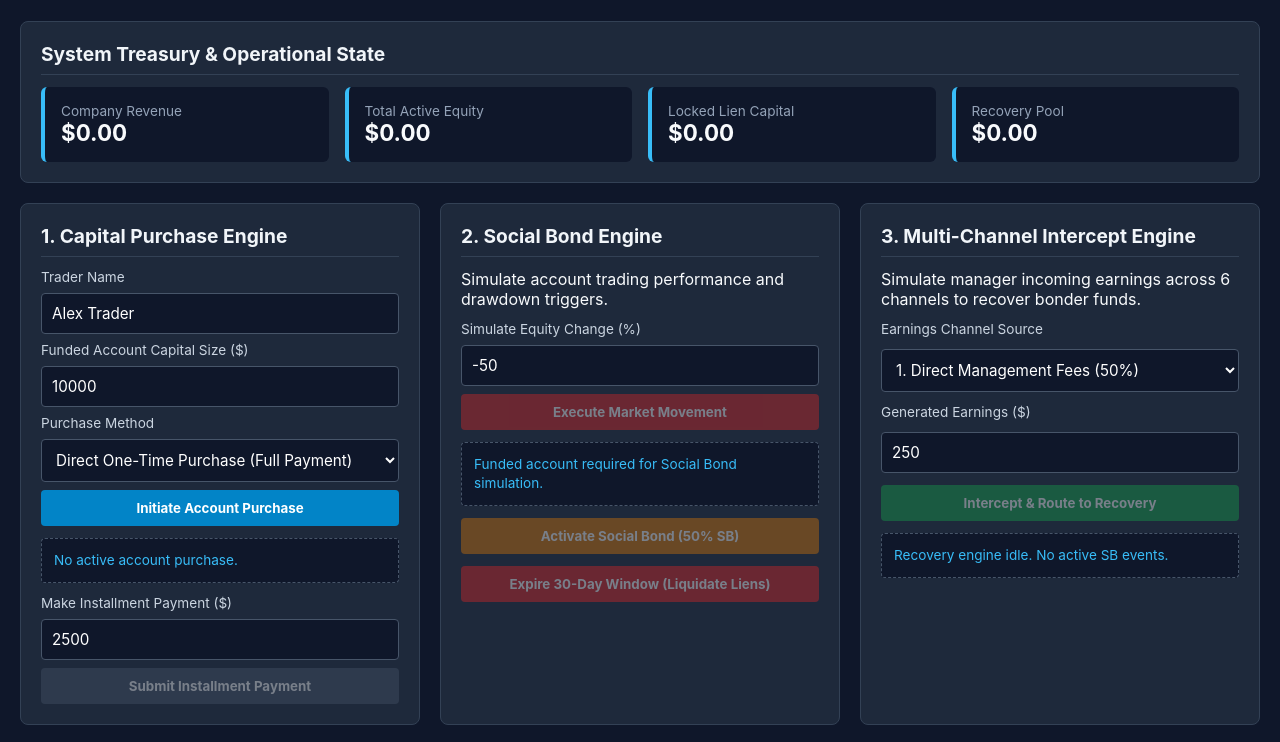
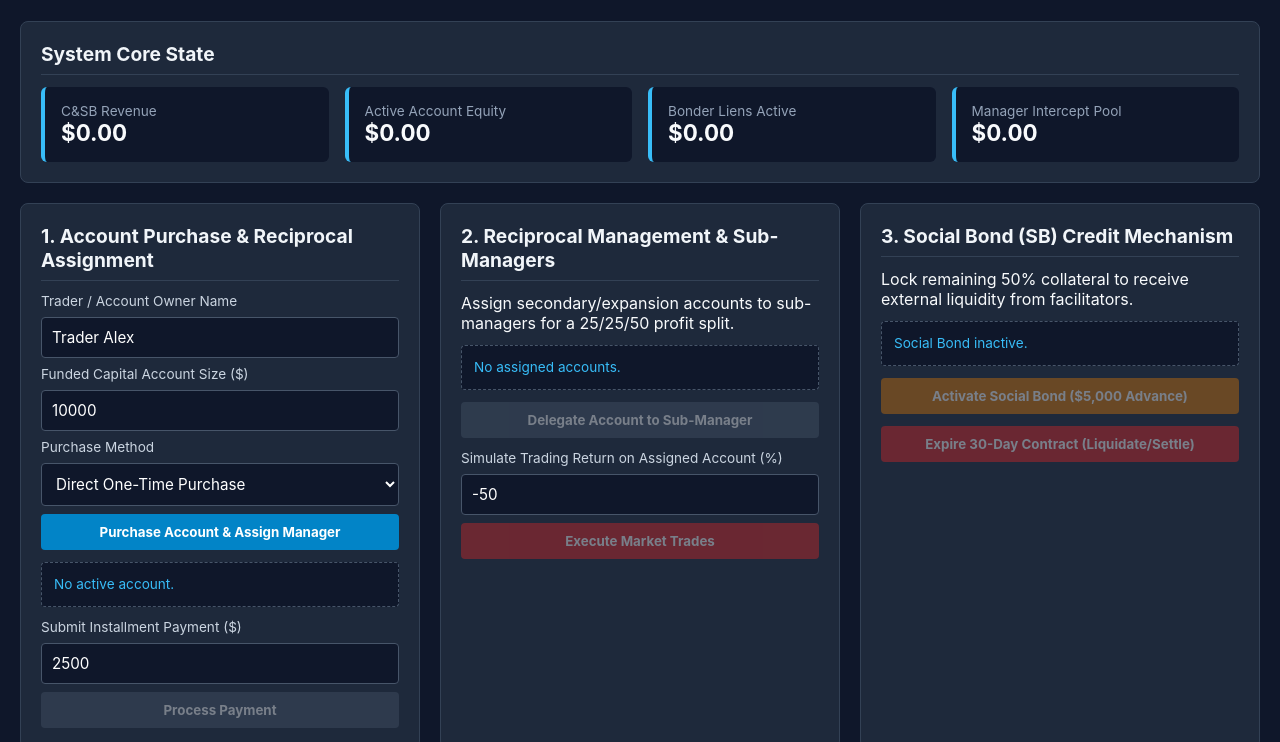
Before and after one commit to VershimaKwaghshi/C-SB, a plain HTML site: page index.html in a window 1280 px wide. Shown: the part 82-824 px from the top of the page. Drawn offline with Linux system fonts and the light colour scheme.

Commit message:
Update index.html

```diff
--- a/index.html
+++ b/index.html
@@ -3,114 +3,127 @@
 <head>
   <meta charset="UTF-8">
   <meta name="viewport" content="width=device-width, initial-scale=1.0">
-  <title>C&SB Capital and Social Bond Platform Simulation</title>
+  <title>C&SB Platform Architecture Engine</title>
   <link rel="stylesheet" href="styles.css">
 </head>
 <body>
   <header>
-    <h1>C&SB Capital and Social Bond</h1>
-    <p>Master Operating Platform & Core Ledger Simulation</p>
+    <h1>C&SB Capital and Social Bond Platform</h1>
+    <p>Complete Trader-Manager Architecture & Risk Intercept Engine</p>
   </header>
 
   <main class="grid-container">
-    <!-- Treasury Metrics -->
+    <!-- Treasury Overview -->
     <section class="card full-width">
-      <h2>System Treasury & Operational State</h2>
+      <h2>System Core State</h2>
       <div class="metrics-grid">
-        <div class="metric"><span class="label">Company Revenue</span><span id="sys-revenue" class="val">$0.00</span></div>
-        <div class="metric"><span class="label">Total Active Equity</span><span id="sys-equity" class="val">$0.00</span></div>
-        <div class="metric"><span class="label">Locked Lien Capital</span><span id="sys-liens" class="val">$0.00</span></div>
-        <div class="metric"><span class="label">Recovery Pool</span><span id="sys-recovery" class="val">$0.00</span></div>
+        <div class="metric"><span class="label">C&SB Revenue</span><span id="sys-revenue" class="val">$0.00</span></div>
+        <div class="metric"><span class="label">Active Account Equity</span><span id="sys-equity" class="val">$0.00</span></div>
+        <div class="metric"><span class="label">Bonder Liens Active</span><span id="sys-liens" class="val">$0.00</span></div>
+        <div class="metric"><span class="label">Manager Intercept Pool</span><span id="sys-intercept" class="val">$0.00</span></div>
       </div>
     </section>
 
-    <!-- Capital Purchase Engine -->
+    <!-- 1. Purchase Engine -->
     <section class="card">
-      <h2>1. Capital Purchase Engine</h2>
+      <h2>1. Account Purchase & Reciprocal Assignment</h2>
       <form id="capital-form">
-        <label for="user-name">Trader Name</label>
-        <input type="text" id="user-name" value="Alex Trader" required>
+        <label for="user-name">Trader / Account Owner Name</label>
+        <input type="text" id="user-name" value="Trader Alex" required>
 
-        <label for="account-price">Funded Account Capital Size ($)</label>
+        <label for="account-price">Funded Capital Account Size ($)</label>
         <input type="number" id="account-price" value="10000" step="1000" required>
 
         <label for="purchase-type">Purchase Method</label>
         <select id="purchase-type">
-          <option value="direct">Direct One-Time Purchase (Full Payment)</option>
-          <option value="installment">Installment Purchase (90-Day Window)</option>
+          <option value="direct">Direct One-Time Purchase</option>
+          <option value="installment">Installment Plan (Up to 90 Days)</option>
         </select>
 
-        <button type="submit" class="btn-primary">Initiate Account Purchase</button>
+        <button type="submit" class="btn-primary">Purchase Account & Assign Manager</button>
       </form>
 
-      <div id="capital-status" class="status-box">No active purchase.</div>
+      <div id="capital-status" class="status-box">No active account.</div>
 
       <div class="control-group">
-        <label for="installment-pay-amt">Make Installment Payment ($)</label>
+        <label for="installment-pay-amt">Submit Installment Payment ($)</label>
         <input type="number" id="installment-pay-amt" value="2500">
-        <button id="btn-pay-installment" class="btn-secondary" disabled>Submit Installment Payment</button>
+        <button id="btn-pay-installment" class="btn-secondary" disabled>Process Payment</button>
       </div>
     </section>
 
-    <!-- Social Bond & Drawdown Simulator -->
+    <!-- 2. Sub-Manager Delegation & Execution -->
     <section class="card">
-      <h2>2. Social Bond Engine</h2>
-      <p>Simulate account trading performance and drawdown triggers.</p>
+      <h2>2. Reciprocal Management & Sub-Managers</h2>
+      <p>Assign secondary/expansion accounts to sub-managers for a 25/25/50 profit split.</p>
+
+      <div id="management-status" class="status-box">No assigned accounts.</div>
 
       <div class="control-group">
-        <label for="trade-loss">Simulate Equity Change (%)</label>
-        <input type="number" id="trade-loss" value="-50" min="-90" max="50">
-        <button id="btn-run-trade" class="btn-danger" disabled>Execute Market Movement</button>
+        <button id="btn-assign-submanager" class="btn-secondary" disabled>Delegate Account to Sub-Manager</button>
       </div>
 
-      <div id="sb-status" class="status-box">No active drawdown event.</div>
-      <button id="btn-trigger-sb" class="btn-warning" disabled>Activate Social Bond (50% SB)</button>
-      <button id="btn-expire-sb" class="btn-danger" disabled>Expire 30-Day Window (Liquidate Liens)</button>
+      <div class="control-group">
+        <label for="trade-pct">Simulate Trading Return on Assigned Account (%)</label>
+        <input type="number" id="trade-pct" value="-50" min="-90" max="50">
+        <button id="btn-run-trade" class="btn-danger" disabled>Execute Market Trades</button>
+      </div>
     </section>
 
-    <!-- Manager Intercept & Recovery -->
+    <!-- 3. Social Bond & Facilitators -->
     <section class="card">
-      <h2>3. Multi-Channel Intercept Engine</h2>
-      <p>Simulate manager incoming earnings across 6 channels to recover bonder funds.</p>
+      <h2>3. Social Bond (SB) Credit Mechanism</h2>
+      <p>Lock remaining 50% collateral to receive external liquidity from facilitators.</p>
 
-      <label for="intercept-source">Earnings Channel Source</label>
+      <div id="sb-status" class="status-box">Social Bond inactive.</div>
+
+      <button id="btn-trigger-sb" class="btn-warning" disabled>Activate Social Bond ($5,000 Advance)</button>
+      <button id="btn-expire-sb" class="btn-danger" disabled>Expire 30-Day Contract (Liquidate/Settle)</button>
+    </section>
+
+    <!-- 4. Multi-Channel Intercept Engine -->
+    <section class="card">
+      <h2>4. 6-Channel Manager Revenue Intercept</h2>
+      <p>Reroute 100% of offending manager's revenue channels to recover account baseline.</p>
+
+      <label for="intercept-source">Select Intercept Channel</label>
       <select id="intercept-source">
-        <option value="Direct Management Fee">1. Direct Management Fees (50%)</option>
-        <option value="Submanager Share">2. Submanager Fee Share (25%)</option>
-        <option value="Manager Primary Account">3. Manager Primary Account Profits</option>
-        <option value="Manager Secondary Account">4. Manager Secondary Account Profits</option>
-        <option value="Referral Earnings">5. Referral Program Income</option>
-        <option value="Referral Marketplace">6. Referral Marketplace Sales</option>
+        <option value="Channel 1: Direct Management Fees">1. Direct Management Fees (50%)</option>
+        <option value="Channel 2: Sub-Manager Fee Allocations">2. Sub-Manager Allocations (25%)</option>
+        <option value="Channel 3: Manager Primary Trading Account">3. Manager Primary Account Profits</option>
+        <option value="Channel 4: Manager Secondary Accounts">4. Manager Secondary Account Profits</option>
+        <option value="Channel 5: Referral Commissions">5. Referral Program Commissions</option>
+        <option value="Channel 6: Referral Marketplace Sales">6. Referral Marketplace Sales</option>
       </select>
 
-      <label for="intercept-amount">Generated Earnings ($)</label>
-      <input type="number" id="intercept-amount" value="250">
+      <label for="intercept-amount">Generated Revenue Amount ($)</label>
+      <input type="number" id="intercept-amount" value="500">
 
-      <button id="btn-process-intercept" class="btn-success" disabled>Intercept & Route to Recovery</button>
-      <div id="intercept-status" class="status-box">Recovery inactive.</div>
+      <button id="btn-process-intercept" class="btn-success" disabled>Intercept Income Stream</button>
+      <div id="intercept-status" class="status-box">Intercept inactive.</div>
     </section>
 
-    <!-- Bonders Pool State -->
-    <section class="card">
-      <h2>4. Bonder Protection Network (10 Accounts)</h2>
+    <!-- 5. Bonder Pool Network -->
+    <section class="card full-width">
+      <h2>5. Temp Bonder Protection Network (10 Qualified Accounts)</h2>
       <div id="bonders-list" class="bonders-grid">
         <!-- Rendered dynamically -->
       </div>
     </section>
 
-    <!-- Master System Ledger Audit Log -->
+    <!-- Audit Ledger -->
     <section class="card full-width">
-      <h2>System Master Ledger Audit Log</h2>
+      <h2>Master Protocol Audit Log</h2>
       <div class="table-wrapper">
         <table>
           <thead>
             <tr>
               <th>Tx ID</th>
               <th>Timestamp</th>
-              <th>Source Account</th>
-              <th>Destination Account</th>
+              <th>From Account</th>
+              <th>To Account</th>
               <th>Amount ($)</th>
-              <th>Description</th>
+              <th>Details</th>
             </tr>
           </thead>
           <tbody id="ledger-rows">
```
